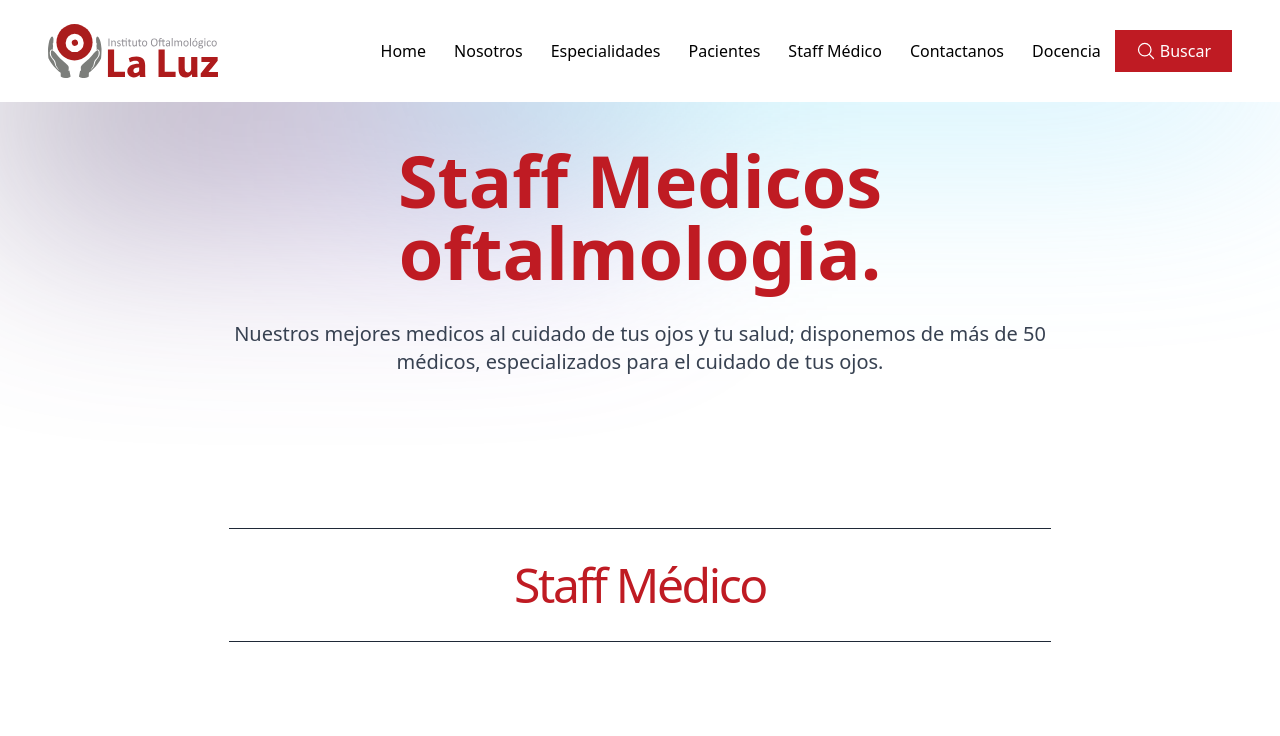
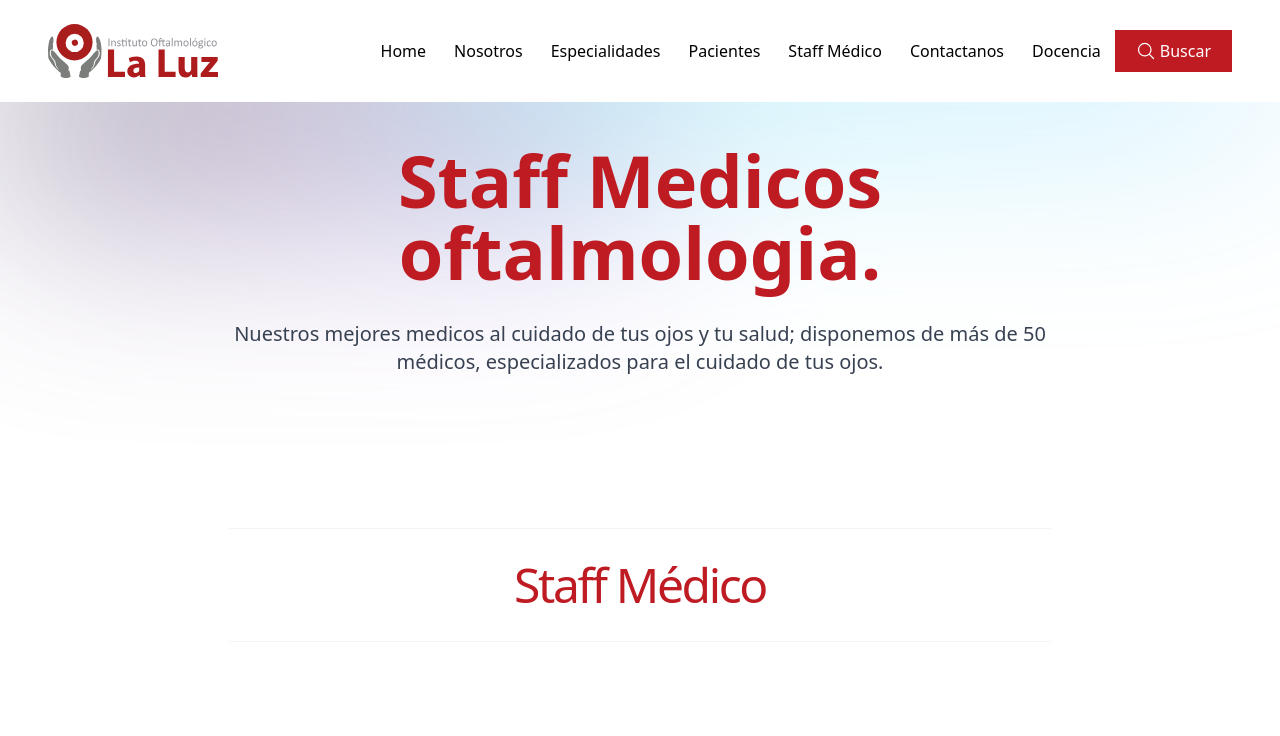
Before and after one commit to luissince/clinicaluz-website, a Next.js app: page /staffMedico in a window 1280 px wide. Shown: the top 736 px of the page. Built offline with nearby package versions, Linux system fonts and the light colour scheme; grey boxes are pictures that could not be loaded; what @material-tailwind/react would draw is missing.

Commit message:
Guardando cambios

```diff
--- a/pages/staffMedico.js
+++ b/pages/staffMedico.js
@@ -28,7 +28,7 @@ function StaffMedico() {
                                     </span>
                                 </Link>
                             </div>
-                            <div className="hidden py-8 mt-16 border-y border-gray-800 sm:flex mx-auto items-center justify-center">
+                            <div className="hidden py-8 mt-16 border-y border-gray-100 sm:flex mx-auto items-center justify-center">
                                 <div className="text-center">
                                     <h6 className=" font-display text-4xl font-medium tracking-tighter text-guindaClaro sm:text-5xl">Staff Médico</h6>
                                 </div>
```
